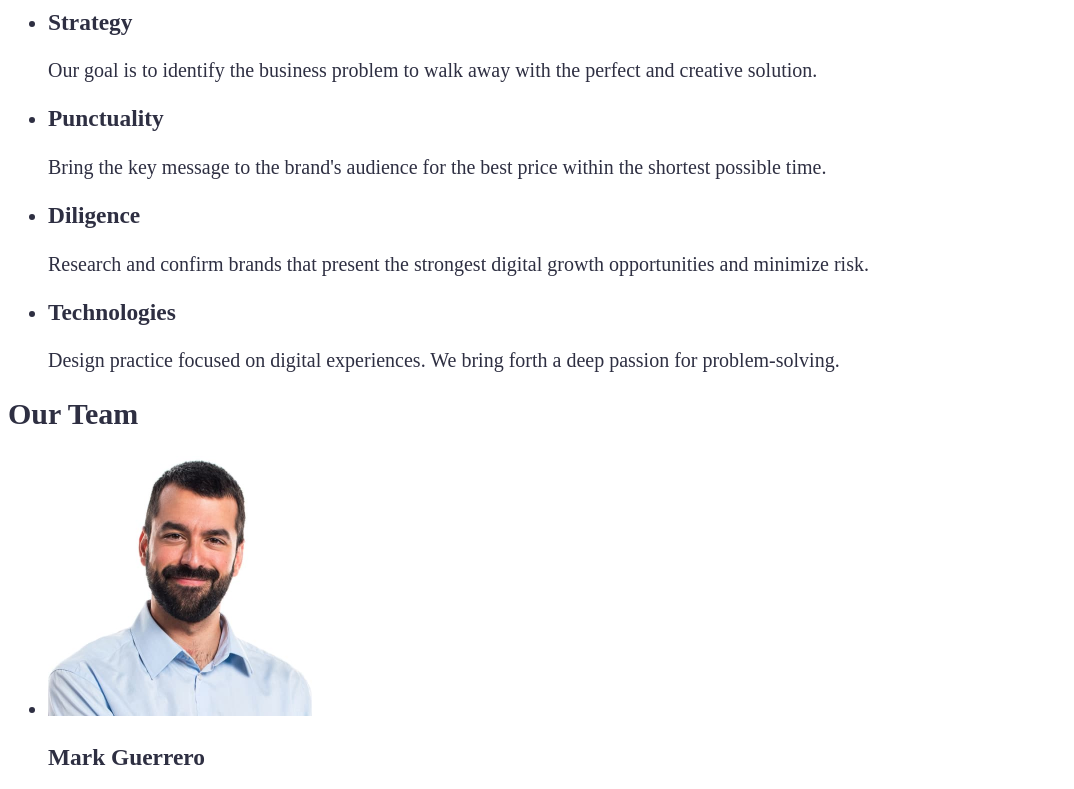
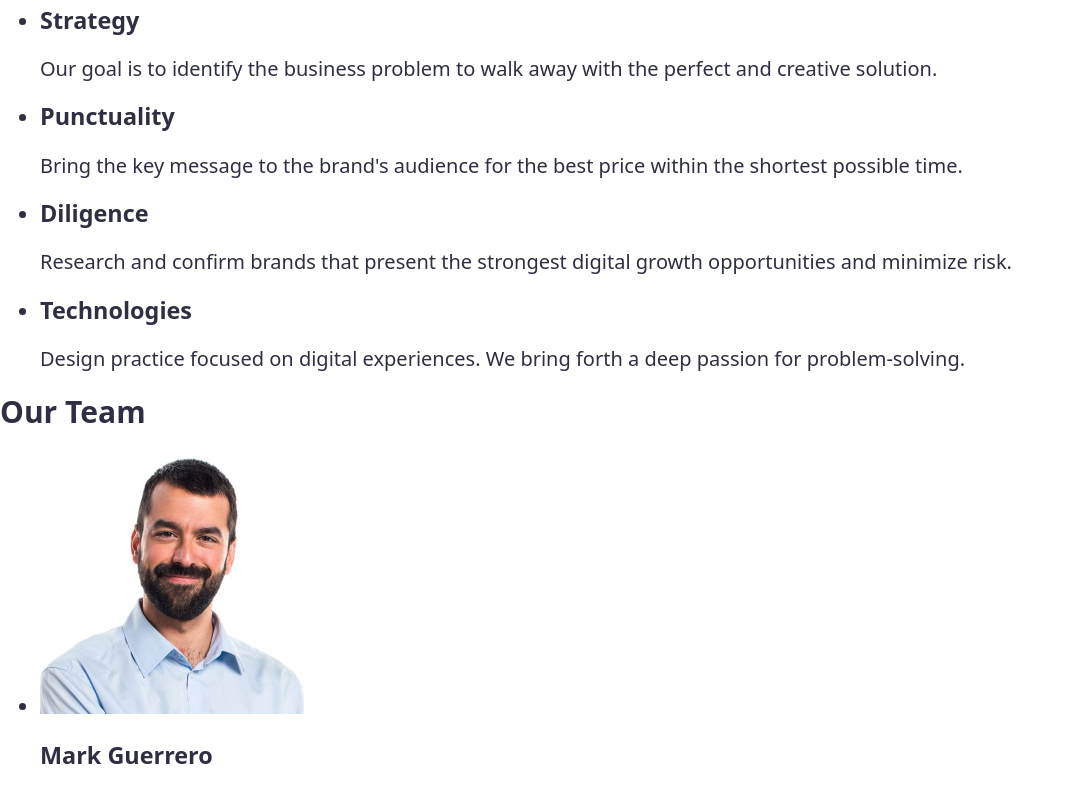
Before and after one commit to BROKAZANTCEV/goit-markup-hw-02, a plain HTML site: page index.html in a window 1280 px wide. Shown: the part 369-1158 px from the top of the page, without its empty margins (0-1074 px from the left). Drawn offline with nearby package versions, Linux system fonts and the light colour scheme.

Commit message:
add index file

```diff
--- a/index.html
+++ b/index.html
@@ -6,8 +6,8 @@
     <title>Document</title>
     <link rel="preconnect" href="https://fonts.googleapis.com">
     <link rel="preconnect" href="https://fonts.gstatic.com" crossorigin>
-    <link href="https://fonts.googleapis.com/css2?family=Roboto:wght@400;500;700&display=swap" rel="stylesheet">
-    <link href="https://cdnjs.cloudflare.com/ajax/libs/modern-normalize/2.0.0/modern-normalize.css">
+    <link href="https://fonts.googleapis.com/css2?family=Raleway:wght@700&family=Roboto:wght@400;500;700&display=swap" rel="stylesheet">
+    <link rel="stylesheet" href="https://cdnjs.cloudflare.com/ajax/libs/modern-normalize/2.0.0/modern-normalize.min.css">
     <link rel="stylesheet" href="./css/styles.css">
 </head>
 <body>
```
